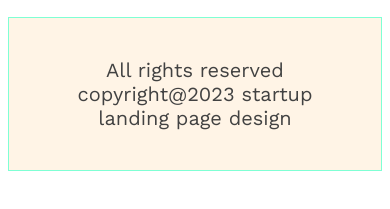
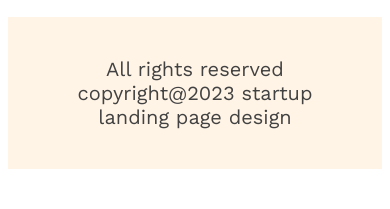
Before and after one commit to Sefat-Ullah-Fahad/g3-architect-website, a plain HTML site: page index.html in a window 390 px wide. Shown: the part 7370-7579 px from the top of the page. Drawn offline with nearby package versions, Linux system fonts and the light colour scheme.

Commit message:
added more responsive option

```diff
--- a/styles/architect.css
+++ b/styles/architect.css
@@ -240,11 +240,10 @@ main {
 /* footer section */
 
 .footer {
-    margin-top: 170px;
-    margin-bottom: 250px;
+    margin-top: 100px;
+    margin-bottom: 100px;
 }
 .footer-copy {
-    border: 1px solid aquamarine;
     max-width: 1440px;
     margin: 0 auto;
     text-align: center;
```
